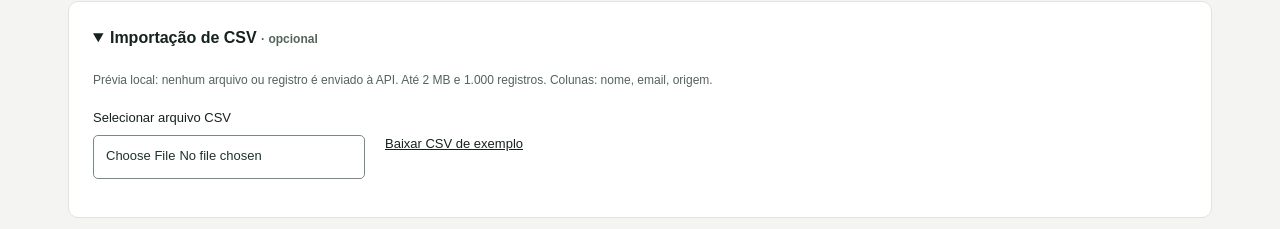
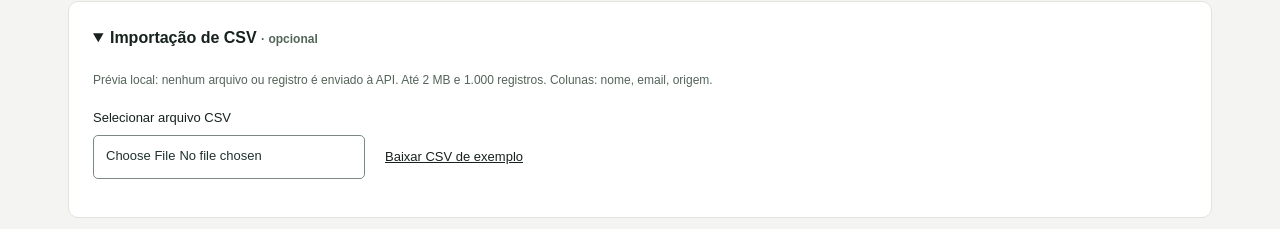
Before and after one commit to fidelmrodriguez/ateliefront-teste, a React (Vite) app: page / in a window 1280 px wide. Shown: the part 778-1007 px from the top of the page. Built offline with nearby package versions, Linux system fonts and the light colour scheme; no server answers.

Commit message:
alinhamento de texto de baixar csv

```diff
--- a/src/styles.css
+++ b/src/styles.css
@@ -833,7 +833,7 @@ dialog {
 .csv-controls {
   display: flex;
   gap: 20px;
-  align-items: center;
+  align-items: flex-end;
   flex-wrap: wrap;
   margin-top: 18px;
 }
@@ -841,6 +841,9 @@ dialog {
   max-width: 400px;
 }
 .csv-controls a {
+  display: inline-flex;
+  align-items: center;
+  min-height: 44px;
   font-size: 13px;
   text-decoration: underline;
 }
```
